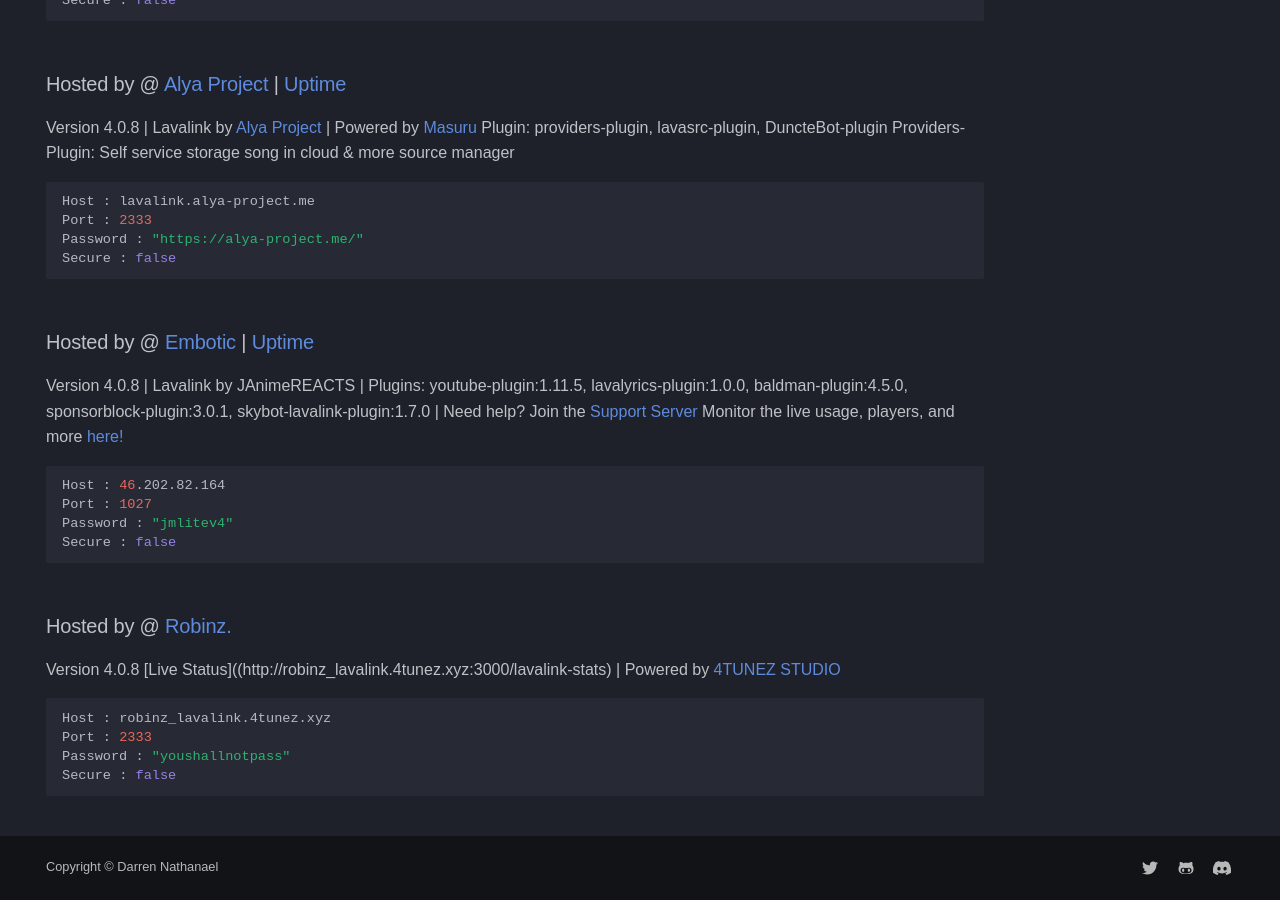
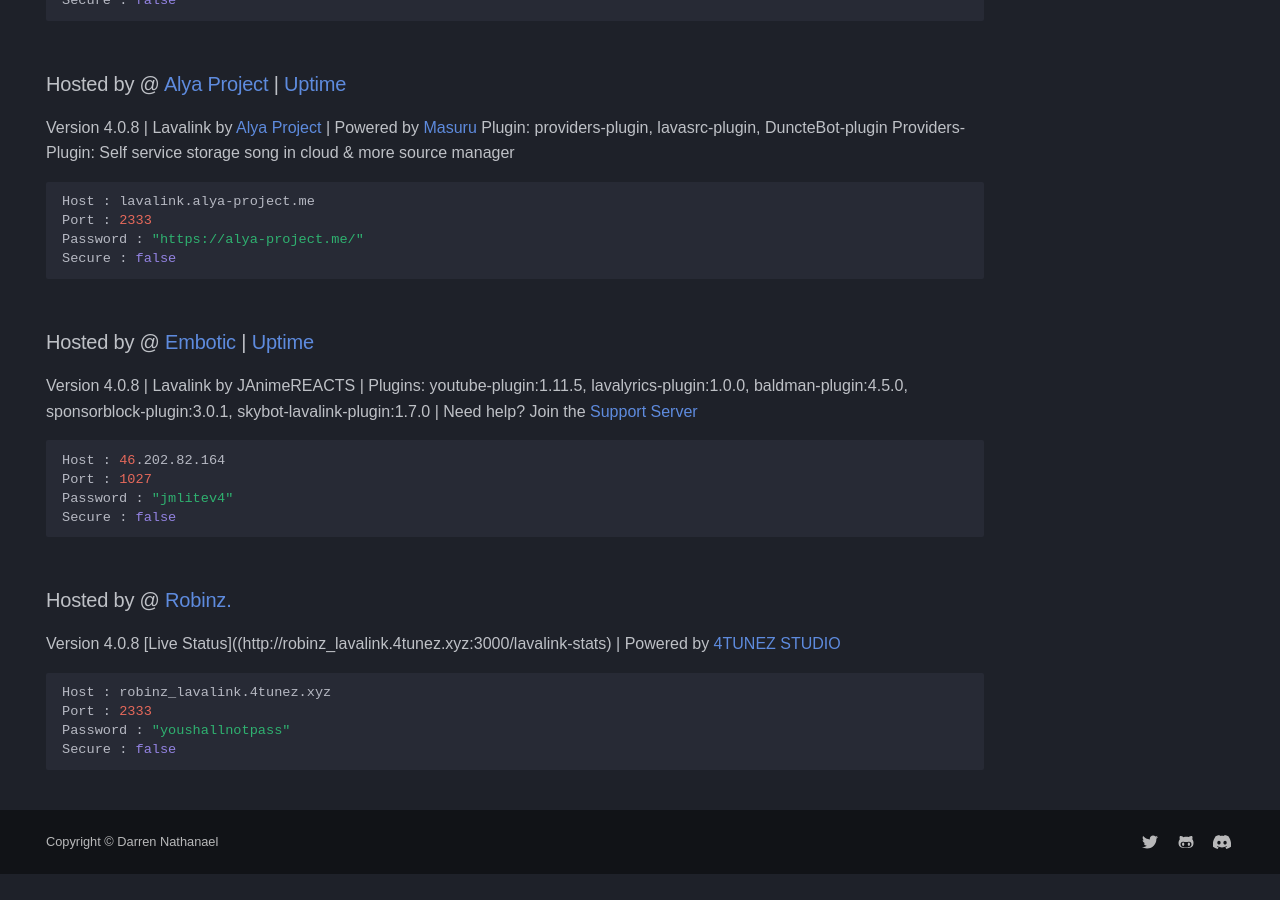
Before and after one commit to DarrenOfficial/lavalink-list, an MkDocs documentation site: the page built from docs/NoSSL/lavalink-without-ssl.md, in a window 1280 px wide and 900 px high, scrolled down 2341 px. Built offline with MkDocs 1.6.1 and Material for MkDocs 9.7.7, drawn with Linux system fonts in a browser that asks for light colours; some web fonts are replaced; comment, search, counter and statistics services are not loaded; a style sheet for code colours, icons or effects is not loaded; after the commit the page ends 3215 px from its top, so only the background shows below that.

Commit message:
Removed live usage website (#653)
Because i accidentally deleted the source code for the live usage web, i decided to remove it permanently

````diff
--- a/docs/NoSSL/lavalink-without-ssl.md
+++ b/docs/NoSSL/lavalink-without-ssl.md
@@ -123,7 +123,6 @@ Secure : false
 
 ### Hosted by @ [Embotic](https://discord.gg/XpNWvYjX5F) | [Uptime](https://hetrixtools.com/report/uptime/0da291f13750558ad637bf795974619b/)
 Version 4.0.8 | Lavalink by JAnimeREACTS | Plugins: youtube-plugin:1.11.5, lavalyrics-plugin:1.0.0, baldman-plugin:4.5.0, sponsorblock-plugin:3.0.1, skybot-lavalink-plugin:1.7.0 | Need help? Join the [Support Server](https://discord.gg/NsTFDYvhXd)
-Monitor the live usage, players, and more [here!](http://87.106.36.114:6281/)
 ```bash
 Host : 46.202.82.164
 Port : 1027
````
